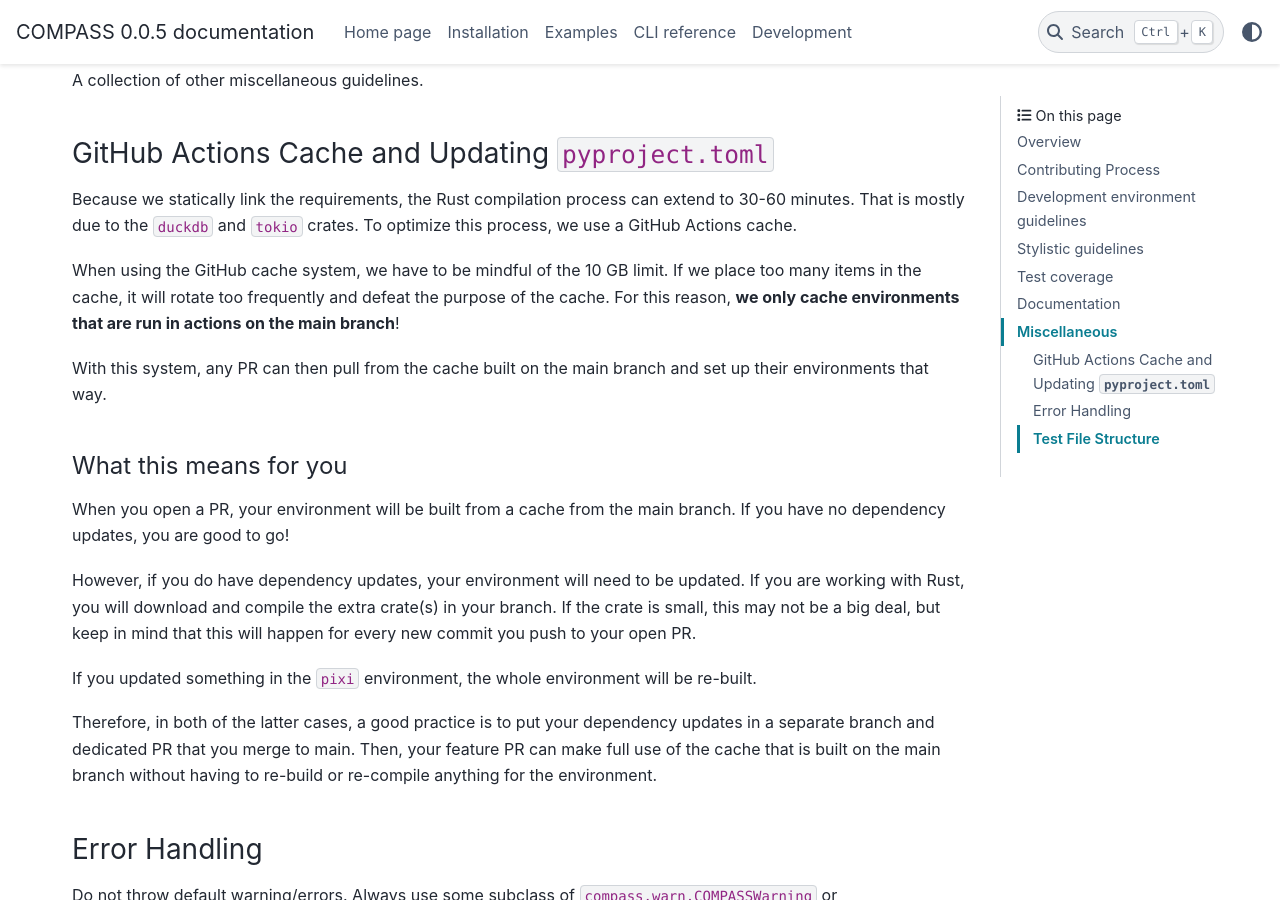
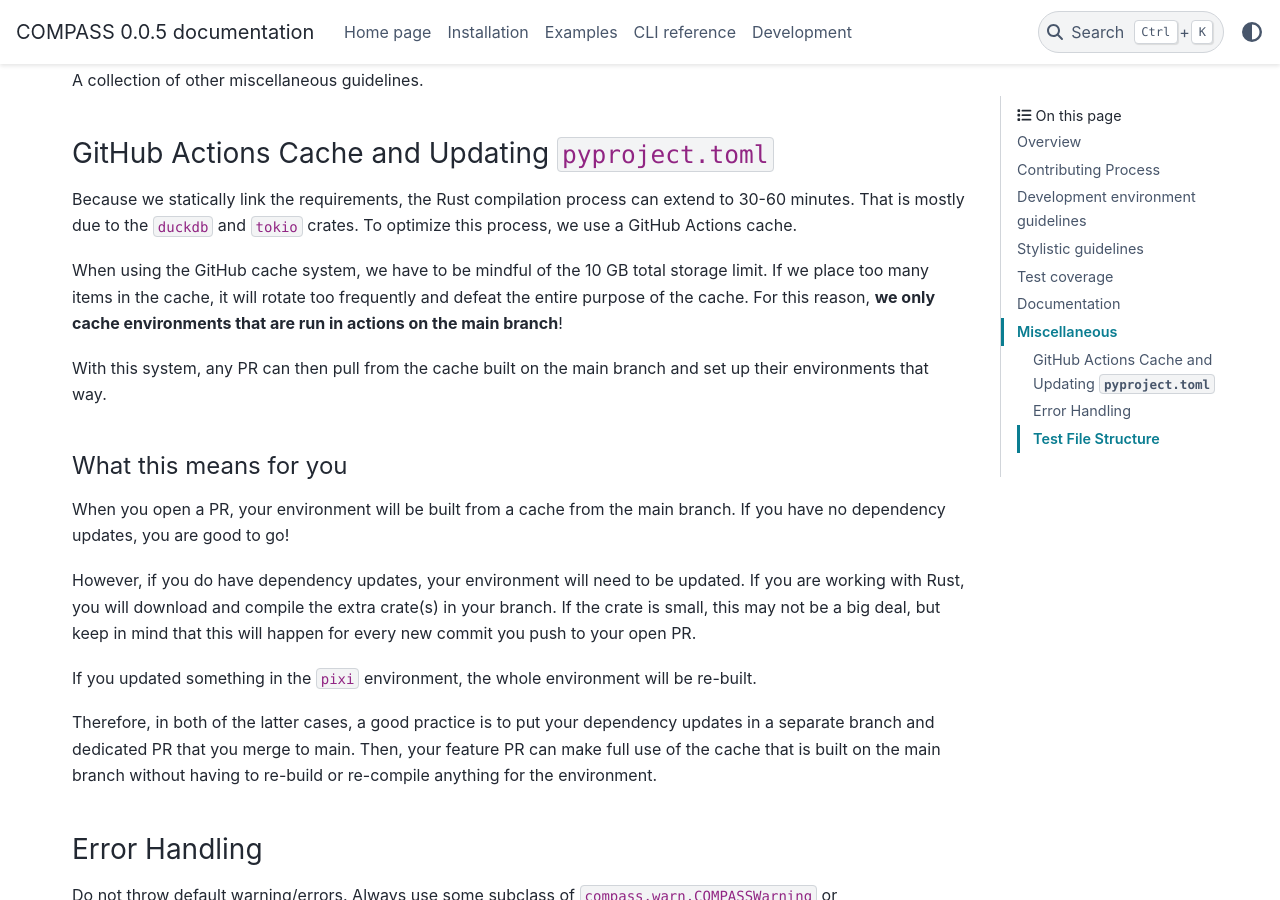
Before and after one commit to NREL/COMPASS, a Sphinx documentation site: the page built from docs/source/dev/README.rst, in a window 1280 px wide and 900 px high, scrolled down 4457 px. Built offline with Sphinx 7.4.7 and the PyData theme 0.15.4, drawn with Linux system fonts in a browser that asks for light colours; pages that are not in the unit, such as notebooks, are missing from menus; the version number is read from the project's files by our own code.

Commit message:
Typo fixes

```diff
--- a/docs/source/dev/README.rst
+++ b/docs/source/dev/README.rst
@@ -210,10 +210,10 @@ Because we statically link the requirements, the Rust compilation process can
 extend to 30-60 minutes. That is mostly due to the ``duckdb`` and ``tokio``
 crates. To optimize this process, we use a GitHub Actions cache.
 
-When using the GitHub cache system, we have to be mindful of the 10 GB limit.
-If we place too many items in the cache, it will rotate too frequently and
-defeat the purpose of the cache. For this reason, **we only cache environments
-that are run in actions on the main branch**!
+When using the GitHub cache system, we have to be mindful of the 10 GB total
+storage limit. If we place too many items in the cache, it will rotate too
+frequently and defeat the entire purpose of the cache. For this reason,
+**we only cache environments that are run in actions on the main branch**!
 
 With this system, any PR can then pull from the cache built on the main branch
 and set up their environments that way.
```
Also changed, not shown: 1 other file.
